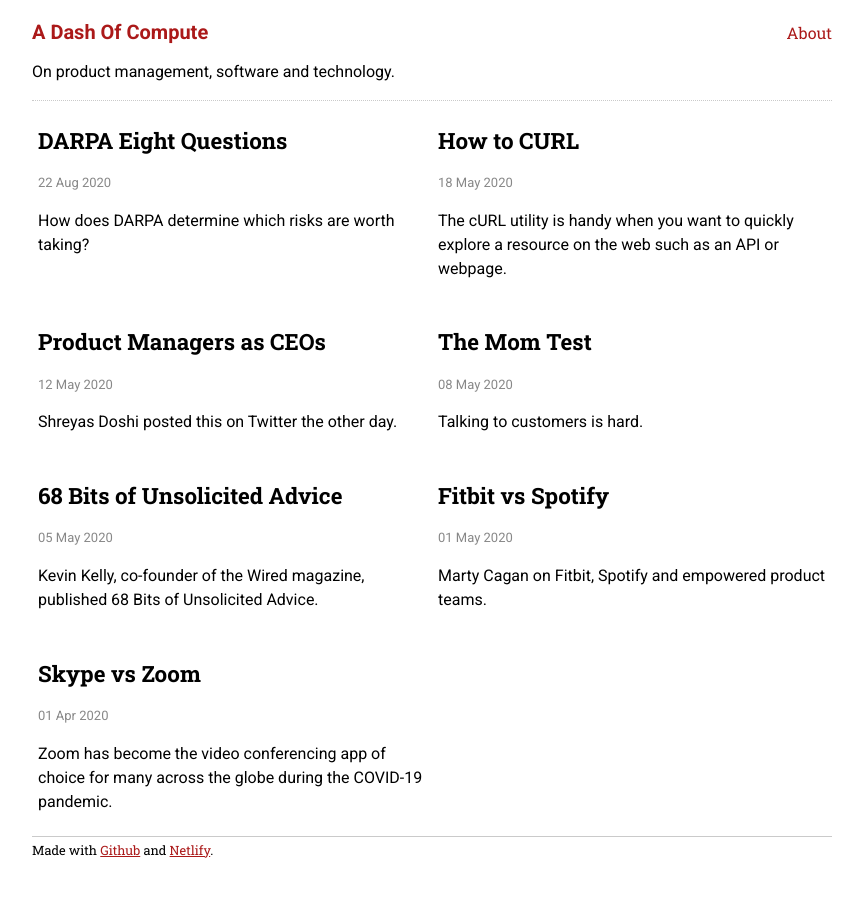
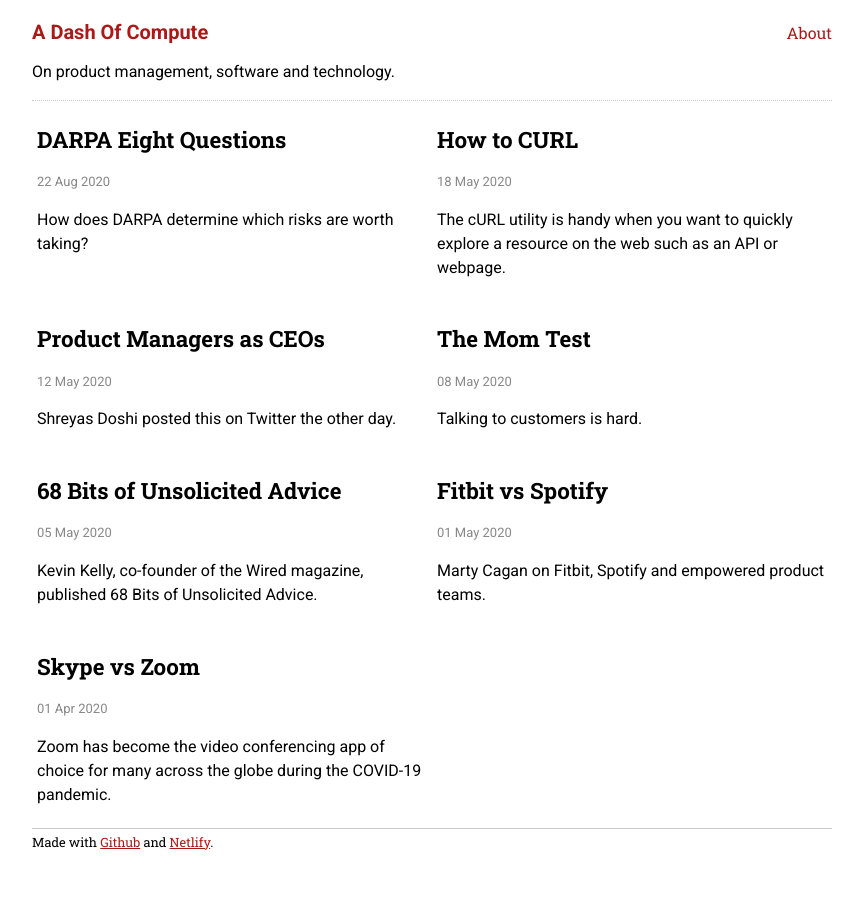
Before and after one commit to sautee/sautee.github.io, a Jekyll site: the page built from pages/index.md, in a window 1280 px wide. Shown: the top 897 px of the page, without its empty margins (208-1071 px from the left). Built offline with Jekyll 4.4.1, drawn with Linux system fonts in a browser that asks for light colours.

Commit message:
Update site.css

```diff
--- a/css/site.css
+++ b/css/site.css
@@ -67,7 +67,7 @@ figure img {
 }
 
 .flex-items {
-    padding: 6px;
+    padding: 5px;
     width: 50%;
 }
 
```
